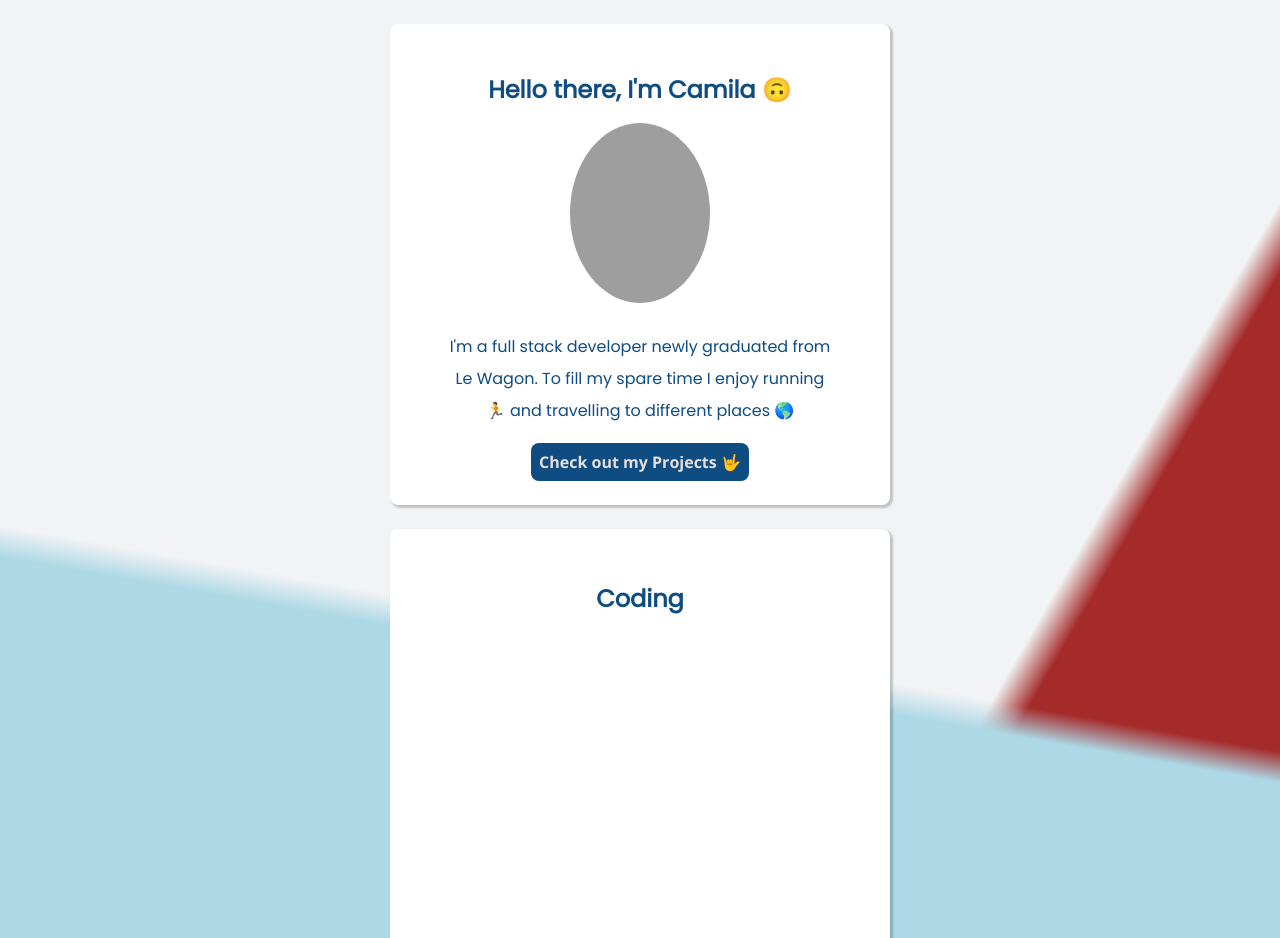
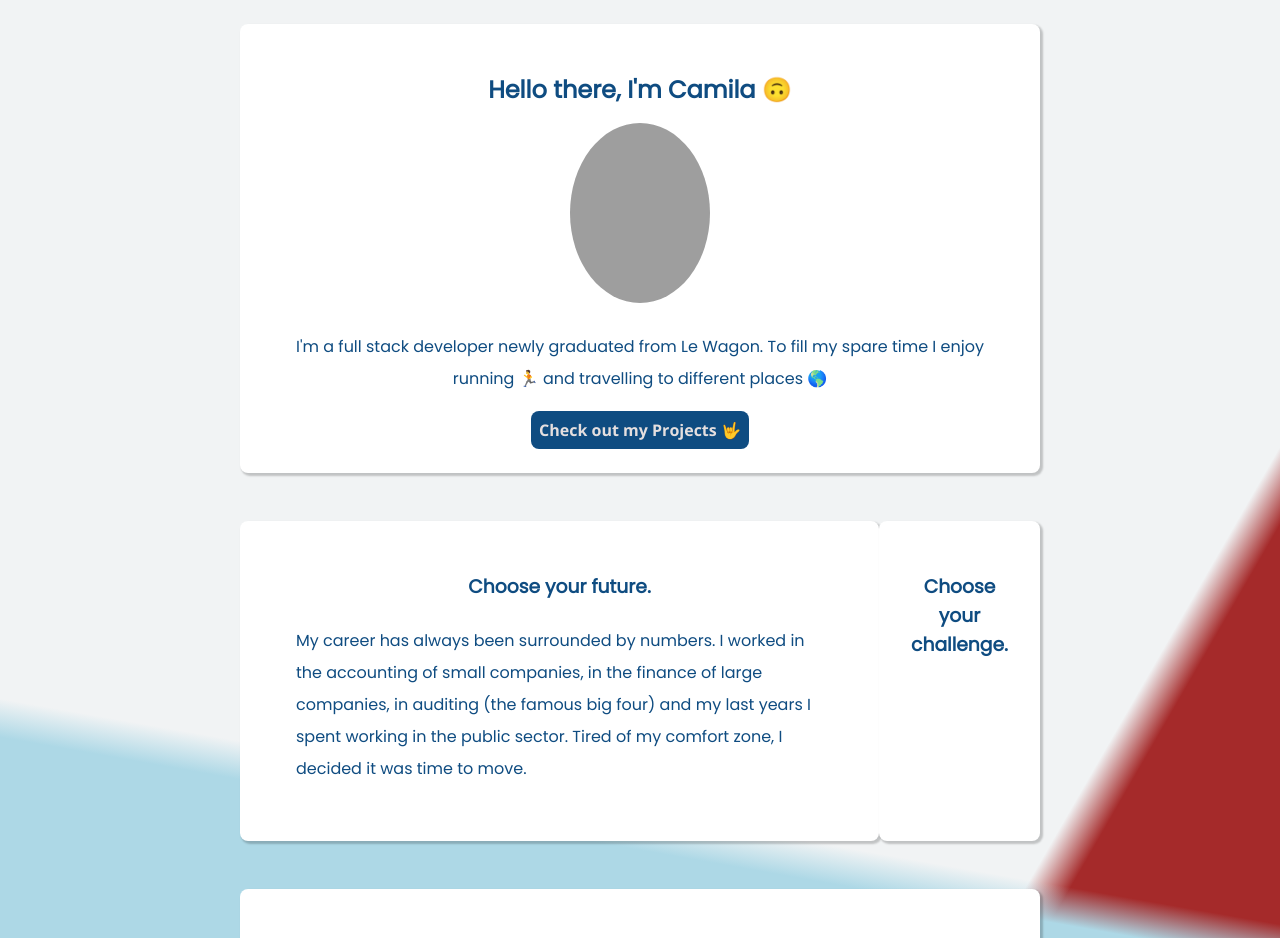
Before and after one commit to queirozcamila/profile, a plain HTML site: page index.html in a window 1280 px wide. Shown: the top 938 px of the page. Drawn offline with nearby package versions, Linux system fonts and the light colour scheme; grey boxes are pictures that could not be loaded; a web font is replaced by a local one.

Commit message:
Inserindo a primera parte das infos

```diff
--- a/index.html
+++ b/index.html
@@ -18,6 +18,17 @@
         <p>I'm a full stack developer newly graduated from Le Wagon. To fill my spare time I enjoy running 🏃 and travelling to different places 🌎</p>
         <a href="https://github.com/queirozcamila?tab=projects" target="_blank" class="letter-size letter-format border-round button-color">Check out my Projects 🤟</a>
       </div>
+
+      <div class="flex">
+        <div class="card border-round border-shadow">
+          <h3>Choose your future.</h3>
+          <p class="text-left">My career has always been surrounded by numbers. I worked in the accounting of small companies, in the finance of large companies, in auditing (the famous big four) and my last years I spent working in the public sector. Tired of my comfort zone, I decided it was time to move.</p>
+        </div>
+        <div class= "card border-round border-shadow" class="card border-round border-shadow">
+          <h3>Choose your challenge.</h3>
+        </div>
+      </div>
+
 
       <div class="card border-round border-shadow">
         <h2> Coding</h2>
--- a/style.css
+++ b/style.css
@@ -18,10 +18,11 @@ h1{
   font-family: 'Varela Round', sans-serif;
 }
 
-h1, h2{
+h1, h2, h3{
   color:#0f4c81;
   font-family: 'Poppins', sans-serif;
 }
+
 a{
   text-decoration: none;
   color:#e5dfdf;
@@ -32,10 +33,9 @@ a:hover{
   color:#889e81;
 }
 .container {
-  width: 500px;   /* This sets the width */
+  width: 800px;   /* This sets the width */
   margin: 0 auto; /* This automatically sets left/right margins */
 }
-
 
 .card{
   background-color: white;
@@ -55,6 +55,20 @@ a:hover{
   width: 140px;
   height: 180px;
 }
+
+.flex{
+  display: flex;
+  align-content: space-around;
+}
+
+.border-round{
+  border-radius: 8px;
+}
+
+.button-color{
+  background-color: #0f4c81;
+}
+
 .letter-size{
   font-size: 16px;
   padding: 8px;
@@ -63,17 +77,7 @@ a:hover{
 .letter-format{
   font-family: 'Open Sans', sans-serif;
 }
-.border-round{
-  border-radius: 8px;
-}
 
-.button-color{
-  background-color: #0f4c81;
-}
-
-.small-icon{
-  height: 64px;
-}
 
 .list-none{
   list-style: none;
@@ -92,6 +96,10 @@ a:hover{
   margin: auto;
 }
 
+.text-left{
+  text-align: left;
+}
+
 .list-inline{
   list-style: none;
   padding: 0px;
@@ -105,6 +113,9 @@ a:hover{
   margin: 8px 16px;
 }
 
+.small-icon{
+  height: 64px;
+}
 
 /* ------------------ Animação */
 
```
